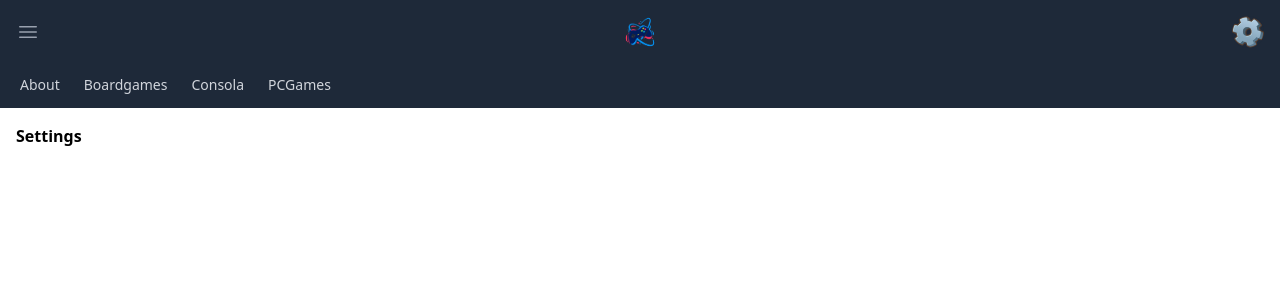
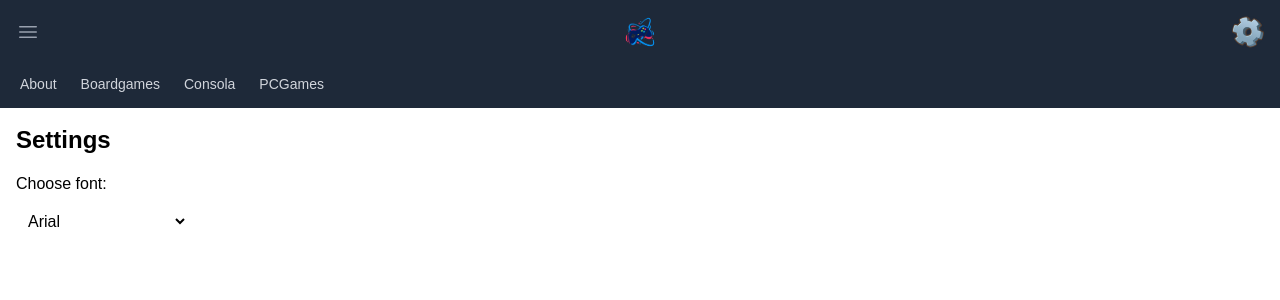
Before and after one commit to 98andreea/games, a React (Vite) app: page /settings in a window 1280 px wide. Shown: the top 300 px of the page. Built offline with nearby package versions, Linux system fonts and the light colour scheme.

Commit message:
Adaugare font

```diff
--- a/src/App.jsx
+++ b/src/App.jsx
@@ -8,11 +8,12 @@ import Consola from "./pages/Consola";
 import PCGames from "./pages/PCGames";
 import Settings from "./pages/Settings";
 import { Route, Routes } from "react-router-dom";
-// import Font from "./components/Font";
+import Font from "./components/Font";
 
 function App() {
   return (
     <div>
+      <Font>
         <nav>
           <NavLink
             to="/about"
@@ -68,6 +69,7 @@ function App() {
             Setings
           </NavLink>
         </nav>
+      </Font>
     </div>
   );
 }
--- a/src/Layout.jsx
+++ b/src/Layout.jsx
@@ -110,7 +110,7 @@ export default function Layout() {
                         : "rounded-md px-3 py-2 text-sm font-medium text-gray-300 hover:bg-gray-700 hover:text-white"
                     }
                   >
-                    Consola
+                    Consoles
                   </NavLink>
 
                   <NavLink
@@ -121,7 +121,7 @@ export default function Layout() {
                         : "rounded-md px-3 py-2 text-sm font-medium text-gray-300 hover:bg-gray-700 hover:text-white"
                     }
                   >
-                    PCGames
+                    PC Games
                   </NavLink>
                 </div>
               </div>
--- a/src/components/Font.jsx
+++ b/src/components/Font.jsx
@@ -1,20 +1,20 @@
-// import { createContext, useEffect, useState } from "react";
-// import React from "react";
+import { createContext, useEffect, useState } from "react";
+import React from "react";
 
-// export const FontContext = createContext();
+export const FontContext = createContext();
 
-// export default function Font({ children }) {
-//   const [fontFamily, setFontFamily] = useState(() => {
-//     return localStorage.getItem("fontFamily") || "Arial";
-//   });
+export default function Font({ children }) {
+  const [fontFamily, setFontFamily] = useState(() => {
+    return localStorage.getItem("fontFamily") || "Arial";
+  });
 
-//   useEffect(() => {
-//     localStorage.setItem("fontFamily", fontFamily);
-//   }, [fontFamily]);
+  useEffect(() => {
+    localStorage.setItem("fontFamily", fontFamily);
+  }, [fontFamily]);
 
-//   return (
-//     <FontContext.Provider value={{ fontFamily, setFontFamily }}>
-//       <div style={{ fontFamily }}>{children}</div>
-//     </FontContext.Provider>
-//   );
-// }
+  return (
+    <FontContext.Provider value={{ fontFamily, setFontFamily }}>
+      <div style={{ fontFamily }}>{children}</div>
+    </FontContext.Provider>
+  );
+}
--- a/src/main.jsx
+++ b/src/main.jsx
@@ -9,12 +9,13 @@ import Boardgames from "./pages/Boardgames";
 import Consola from "./pages/Consola";
 import PCGames from "./pages/PCGames";
 import Settings from "./pages/Settings";
+import Font from "./components/Font";
 
 ReactDOM.createRoot(document.getElementById("root")).render(
   <React.StrictMode>
     <BrowserRouter>
+      <Font>
         <Layout />
-
         <Routes>
           <Route index element={<About />} />
           <Route path="/about" element={<About />} />
@@ -23,6 +24,7 @@ ReactDOM.createRoot(document.getElementById("root")).render(
           <Route path="/pcgames" element={<PCGames />} />
           <Route path="/settings" element={<Settings />} />
         </Routes>
+      </Font>
     </BrowserRouter>
   </React.StrictMode>
 );
--- a/src/pages/Settings.jsx
+++ b/src/pages/Settings.jsx
@@ -1,22 +1,29 @@
-// import { useContext } from "react";
-import React from "react";
-// import { FontContext } from "../components/Font";
+import { useContext } from "react";
+import { FontContext } from "../components/Font";
 
 export default function Settings() {
-  // const { fontFamily, setFontFamily } = useContext();
+  const { fontFamily, setFontFamily } = useContext(FontContext);
 
-  // const handleChange = (e) => setFontFamily(e.target.value);
+  const handleChange = (e) => setFontFamily(e.target.value);
+
   return (
     <div className="p-4">
-      <h1 className="text-2x1 font-bold mb-4">Settings</h1>
-      {/*
-      <label htmlFor="fontSelect">Choose font:</label>
-      <select id="fontSelect" value={fontFamily} onChange={handleChange}>
+      <h1 className="text-2xl font-bold mb-4">Settings</h1>
+
+      <label htmlFor="fontSelect" className="block mb-2">
+        Choose font:
+      </label>
+      <select
+        id="fontSelect"
+        value={fontFamily}
+        onChange={handleChange}
+        className="border p-2 rounded"
+      >
         <option value="Arial">Arial</option>
         <option value="Courier New">Courier New</option>
         <option value="Times New Roman">Times New Roman</option>
-        <option value="Comic Sans">Comic Sans</option>
-      </select> */}
+        <option value="Comic Sans MS">Comic Sans</option>
+      </select>
     </div>
   );
 }
```
Lines whose indentation alone changed are shown as unchanged.
